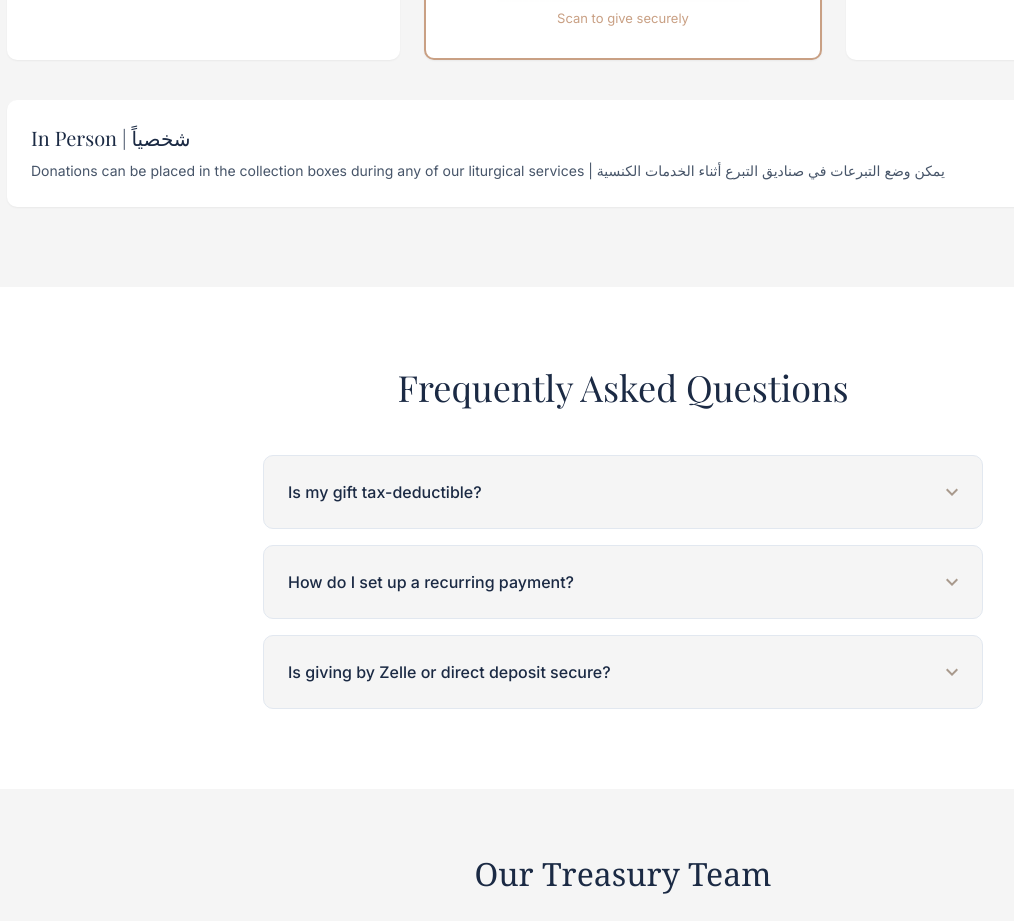
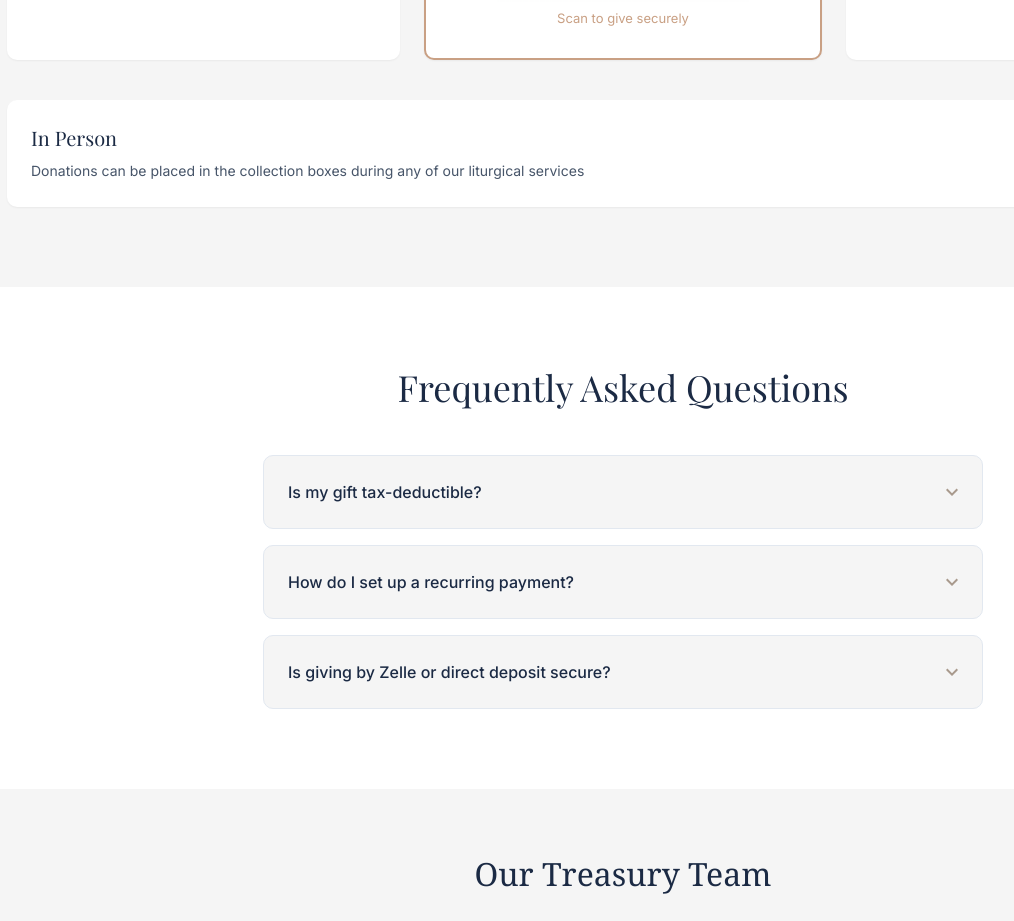
Before and after one commit to St-Mina/stminaUI, an Angular app: page /give in a window 1280 px wide. Shown: the part 920-1841 px from the top of the page, without its empty margins (17-1031 px from the left). Built offline with nearby package versions, Linux system fonts and the light colour scheme.

Commit message:
Update give.html

```diff
--- a/src/app/pages/give/give.html
+++ b/src/app/pages/give/give.html
@@ -67,8 +67,8 @@
     <div class="ways-row photo-row">
       <div class="photo-card">
         <div class="photo-card-text">
-          <h3>In Person | شخصياً</h3>
-          <p>Donations can be placed in the collection boxes during any of our liturgical services | يمكن وضع التبرعات في صناديق التبرع أثناء الخدمات الكنسية</p>
+          <h3>In Person</h3>
+          <p>Donations can be placed in the collection boxes during any of our liturgical services</p>
         </div>
       </div>
     </div>
```
